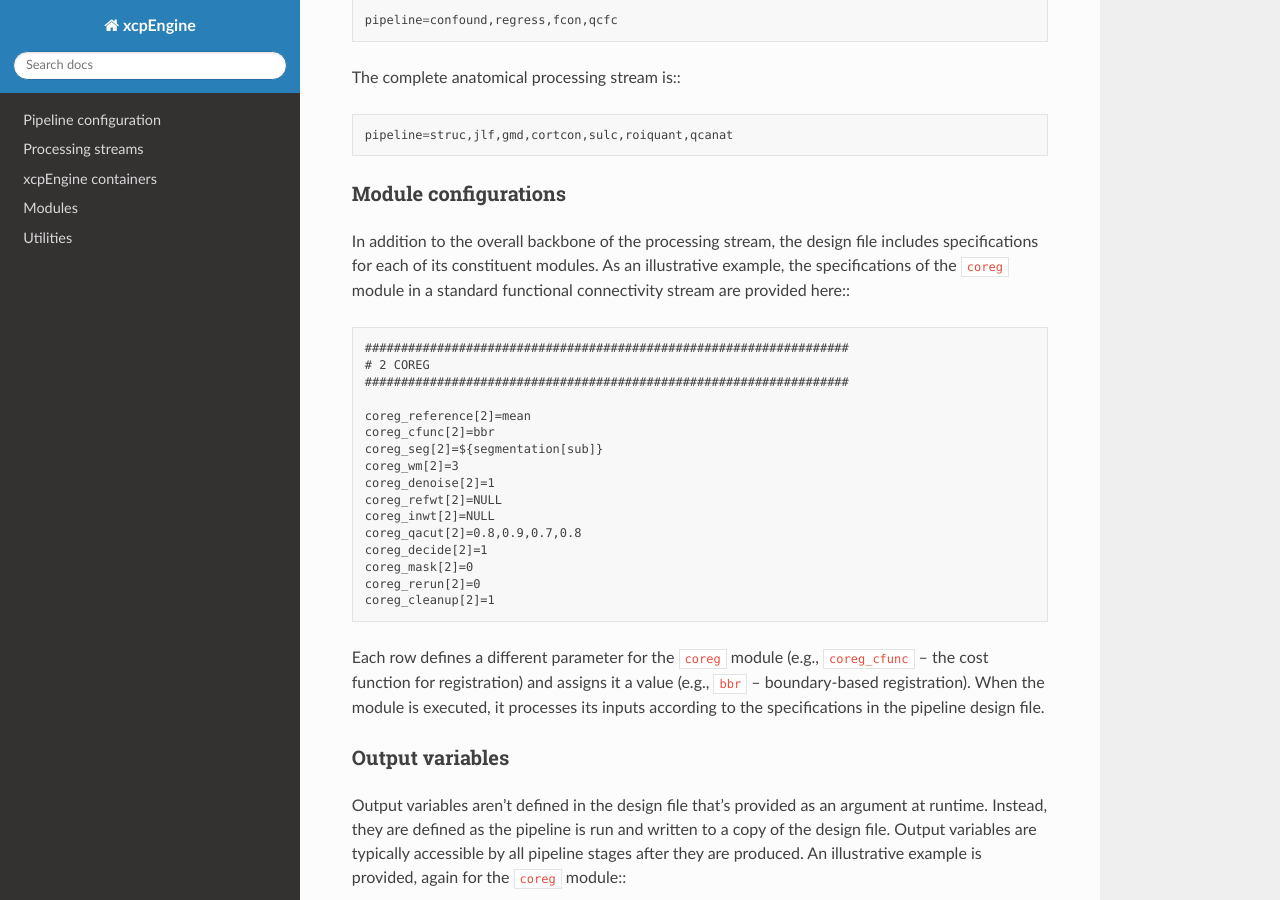
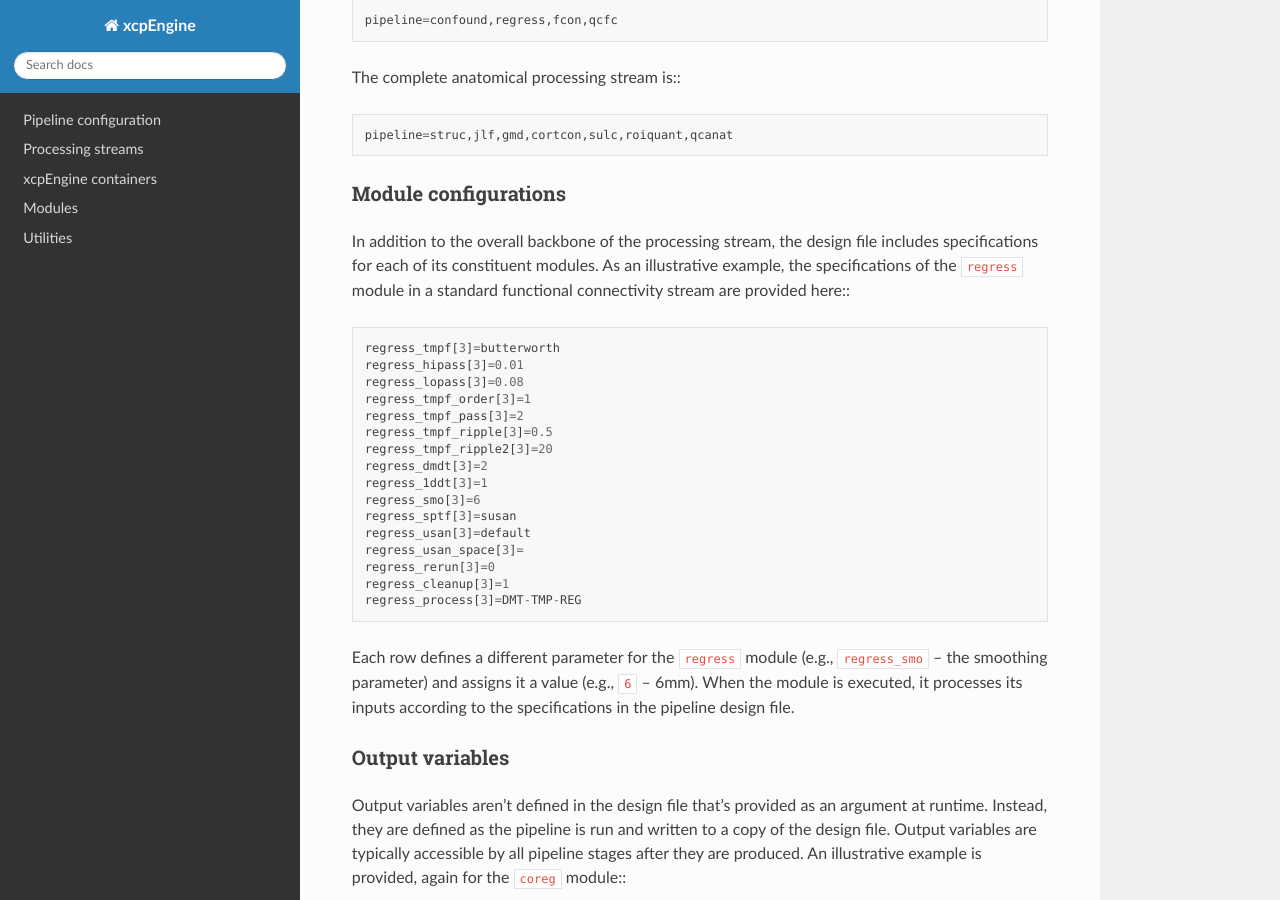
Before and after one commit to PennLINC/xcpEngine, a Sphinx documentation site: the page built from docs/config/design.rst, in a window 1280 px wide and 900 px high, scrolled down 1518 px. Built offline with Sphinx 7.4.7 and the Read the Docs theme 2.0.0, drawn with Linux system fonts in a browser that asks for light colours; pages that are not in the unit, such as notebooks, are missing from menus.

Commit message:
updated confound2 docs

```diff
--- a/docs/config/design.rst
+++ b/docs/config/design.rst
@@ -77,27 +77,27 @@ Module configurations
 
 In addition to the overall backbone of the processing stream, the design file includes
 specifications for each of its constituent modules. As an illustrative example, the specifications
-of the ``coreg`` module in a standard functional connectivity stream are provided here:::
+of the ``regress`` module in a standard functional connectivity stream are provided here:::
 
-  ###################################################################
-  # 2 COREG
-  ###################################################################
+  regress_tmpf[3]=butterworth
+  regress_hipass[3]=0.01
+  regress_lopass[3]=0.08
+  regress_tmpf_order[3]=1
+  regress_tmpf_pass[3]=2
+  regress_tmpf_ripple[3]=0.5
+  regress_tmpf_ripple2[3]=20
+  regress_dmdt[3]=2
+  regress_1ddt[3]=1
+  regress_smo[3]=6
+  regress_sptf[3]=susan
+  regress_usan[3]=default
+  regress_usan_space[3]=
+  regress_rerun[3]=0
+  regress_cleanup[3]=1
+  regress_process[3]=DMT-TMP-REG
 
-  coreg_reference[2]=mean
-  coreg_cfunc[2]=bbr
-  coreg_seg[2]=${segmentation[sub]}
-  coreg_wm[2]=3
-  coreg_denoise[2]=1
-  coreg_refwt[2]=NULL
-  coreg_inwt[2]=NULL
-  coreg_qacut[2]=0.8,0.9,0.7,0.8
-  coreg_decide[2]=1
-  coreg_mask[2]=0
-  coreg_rerun[2]=0
-  coreg_cleanup[2]=1
-
-Each row defines a different parameter for the ``coreg`` module (e.g., ``coreg_cfunc`` -- the cost
-function for registration) and assigns it a value (e.g., ``bbr`` -- boundary-based registration).
+Each row defines a different parameter for the ``regress`` module (e.g., ``regress_smo`` -- the
+smoothing parameter) and assigns it a value (e.g., ``6`` -- 6mm).
 When the module is executed, it processes its inputs according to the specifications in the
 pipeline design file.
 
--- a/docs/modules/index.rst
+++ b/docs/modules/index.rst
@@ -94,8 +94,7 @@ Modules that produce estimates of data quality.
  * :ref:`qcfc`: Quality assessment for functional connectivity. Generates voxelwise plots, QC-FC
    measures, and QC-FC estimates of distance-dependence to facilitate diagnosis of motion-related
    contamination and assessment of denoising efficacy.
- * :ref:`qcanat` : \[UNSUPPORTED\] Quality assessment for anatomical
-   images inspired by QAP.
+ * :ref:`qcanat` : *UNSUPPORTED* Quality assessment for anatomical images inspired by QAP.
 
 Quick Lookup
 --------------
```
Also changed, not shown: other parts of docs/modules/index.rst (+1 -1 lines), docs/modules/confound.rst (+47 -110 lines).
